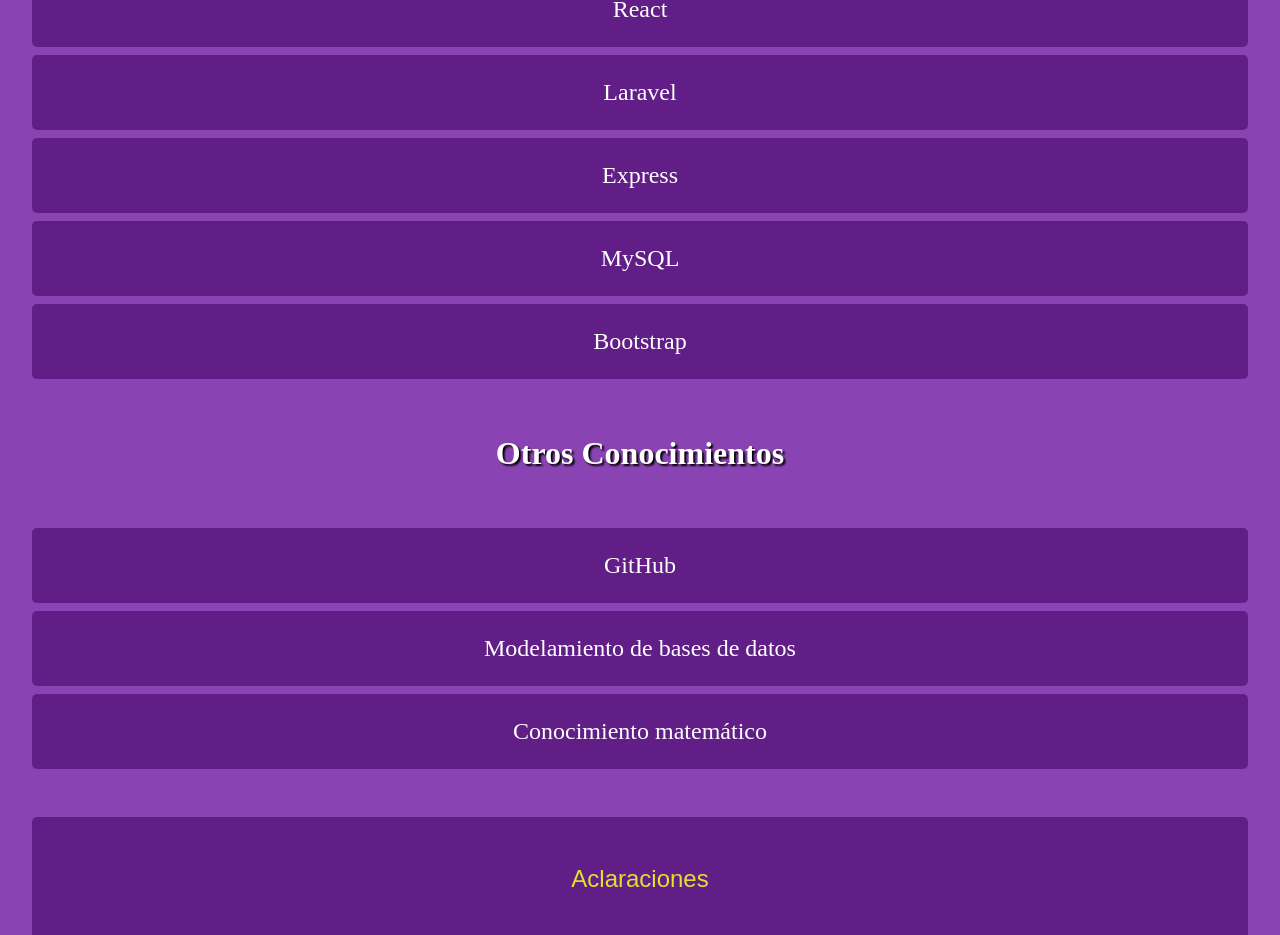
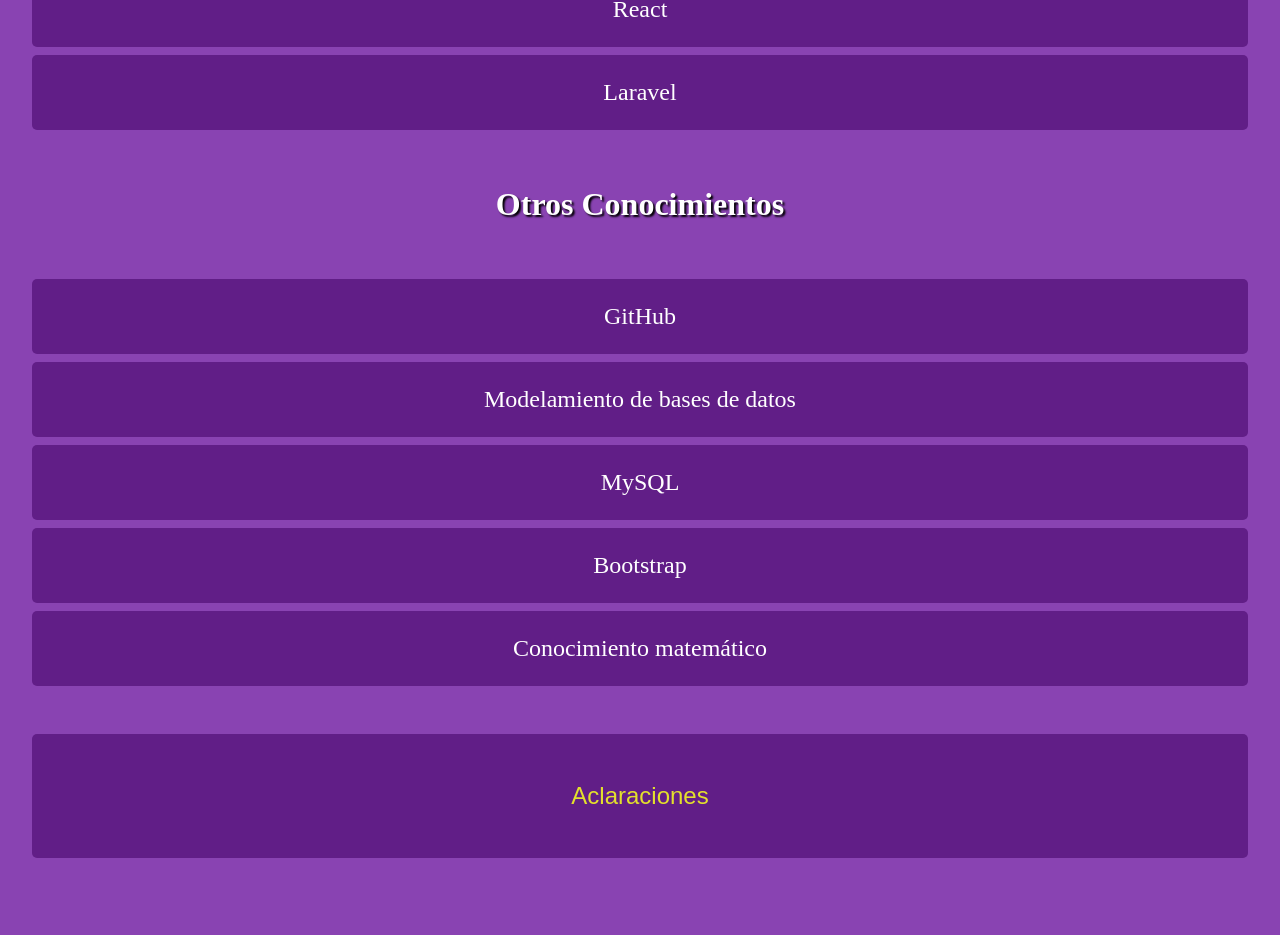
Before and after one commit to AllanDeuz/Portafolio, a React (Create React App) app: page /saberes in a window 1280 px wide. Shown: the part 875-1810 px from the top of the page. Built offline with nearby package versions, Linux system fonts and the light colour scheme.

Commit message:
se corrigeron errores en MasInfo

```diff
--- a/package.json
+++ b/package.json
@@ -2,7 +2,7 @@
   "name": "portafolio",
   "version": "0.1.0",
   "private": true,
-  "homepage": "https://allandeuz.github.io/Portafolio",
+  "homepage": "https://allandeuz.github.io/Portafolio/",
   "dependencies": {
     "@testing-library/jest-dom": "^5.16.4",
     "@testing-library/react": "^13.3.0",
--- a/src/components/MasInformacion.jsx
+++ b/src/components/MasInformacion.jsx
@@ -25,15 +25,14 @@
           <ul className='skills-lista'>
             <li className='skills-item'>React</li>
             <li className='skills-item'>Laravel</li>
-            <li className='skills-item'>Express</li>
-            <li className='skills-item'>MySQL</li>
-            <li className='skills-item'>Bootstrap</li>
           </ul>
 
           <h3 className='skills-titulo'>Otros Conocimientos</h3>
           <ul className='skills-lista'>
             <li className='skills-item'>GitHub</li>
             <li className='skills-item'>Modelamiento de bases de datos</li>
+            <li className='skills-item'>MySQL</li>
+            <li className='skills-item'>Bootstrap</li>
             <li className='skills-item'>Conocimiento matemático</li>
           </ul>
           <ul className='skills-lista'>
```
